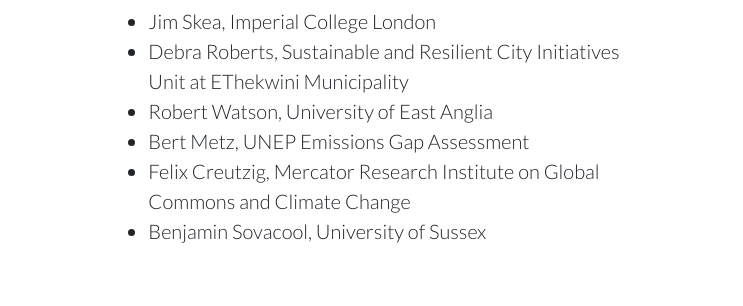
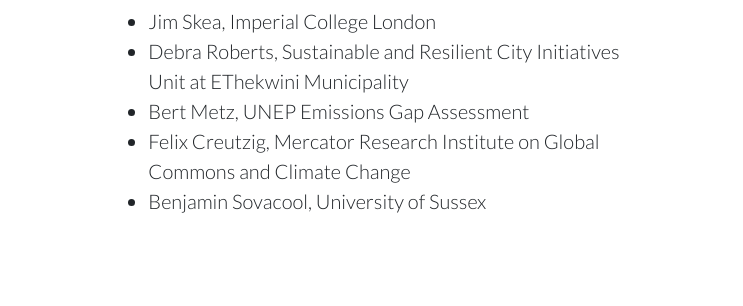
Before and after one commit to climatesolutions/climatesolutions.github.io, a website: page index.html in a window 1280 px wide. Shown: the part 3120-3426 px from the top of the page, 537-1280 px from the left. Drawn offline with Linux system fonts and the light colour scheme.

Commit message:
Team update

```diff
--- a/index.html
+++ b/index.html
@@ -205,7 +205,6 @@
               <li>Andrew Pullin, Collaboration for Environmental Evidence</li>
               <li>Jim Skea, Imperial College London</li>
               <li>Debra Roberts, Sustainable and Resilient City Initiatives Unit at EThekwini Municipality</li>
-              <li>Robert Watson, University of East Anglia</li>
               <li>Bert Metz, UNEP Emissions Gap Assessment</li>
               <li>Felix Creutzig, Mercator Research Institute on Global Commons and Climate Change</li>
               <li>Benjamin Sovacool, University of Sussex</li>
```
